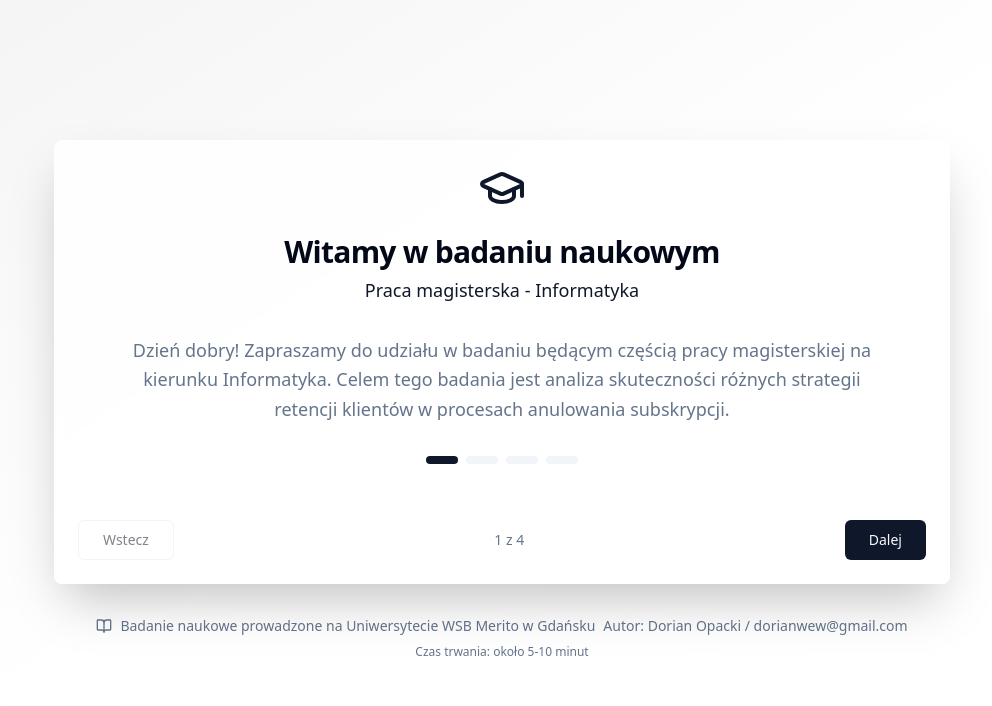
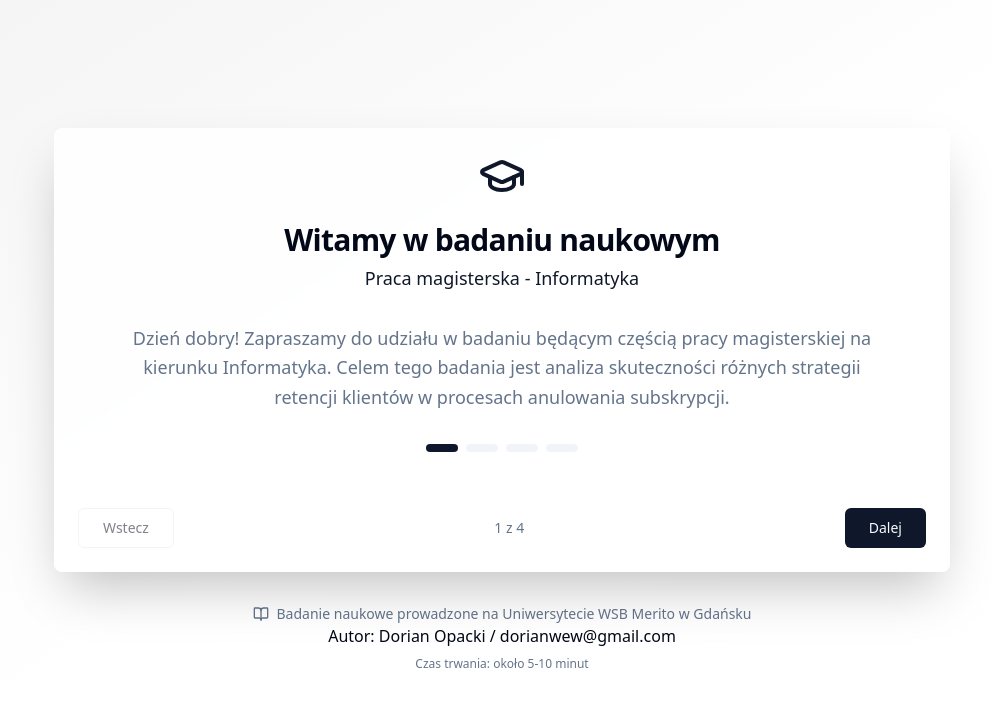
Before and after one commit to Dorian210598/retain-flow-ai, a React (Vite) app: page / in a window 1280 px wide. Shown: the top 706 px of the page, without its empty margins (138-1130 px from the left). Built offline with nearby package versions, Linux system fonts and the light colour scheme.

Commit message:
Code edited in Lovable Code Editor
Edited UI in Lovable

```diff
--- a/src/pages/ResearchIntro.tsx
+++ b/src/pages/ResearchIntro.tsx
@@ -122,8 +122,8 @@ const ResearchIntro = () => {
           <div className="flex items-center justify-center gap-2 text-sm text-muted-foreground">
             <BookOpen className="w-4 h-4" />
             <span>Badanie naukowe prowadzone na Uniwersytecie WSB Merito w Gdańsku</span>
-            <span>Autor: Dorian Opacki / dorianwew@gmail.com</span>
           </div>
+          <span clasName='text-'>Autor: Dorian Opacki / dorianwew@gmail.com</span>
           <p className="text-xs text-muted-foreground mt-2">
             Czas trwania: około 5-10 minut
           </p>
```
